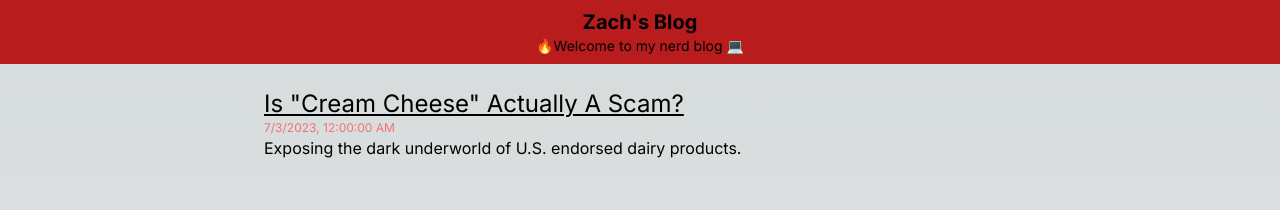
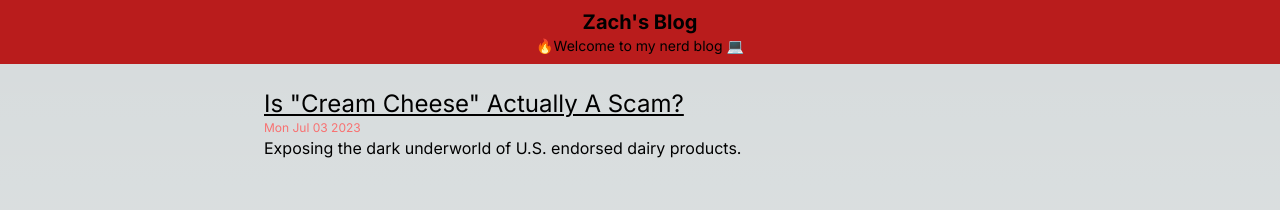
Before and after one commit to zjhillman/nextjs-personal-site, a Next.js app: page /posts/cream-cheese-scam in a window 1280 px wide. Shown: the top 210 px of the page. Built offline with nearby package versions, Linux system fonts and the light colour scheme.

Commit message:
updated dates on post pages

```diff
--- a/app/posts/[slug]/page.tsx
+++ b/app/posts/[slug]/page.tsx
@@ -12,7 +12,7 @@ const getPageContents = (slug: string) => {
 const PostPage = (props: any) => {
     const slug = props.params.slug;
     const page = getPageContents(slug);
-    const datePosted = page.data.date.toLocaleString();
+    const datePosted = page.data.date.toDateString();
     console.log(page.data);
     return (
         <div key={slug} className="mx-auto max-w-3xl my-4 p-2">
```
